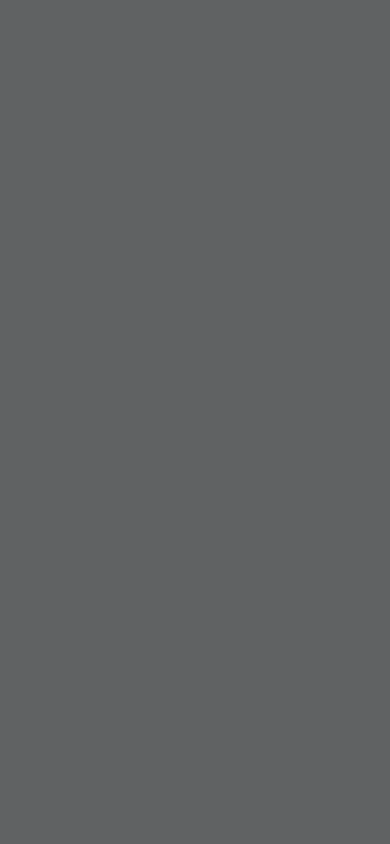
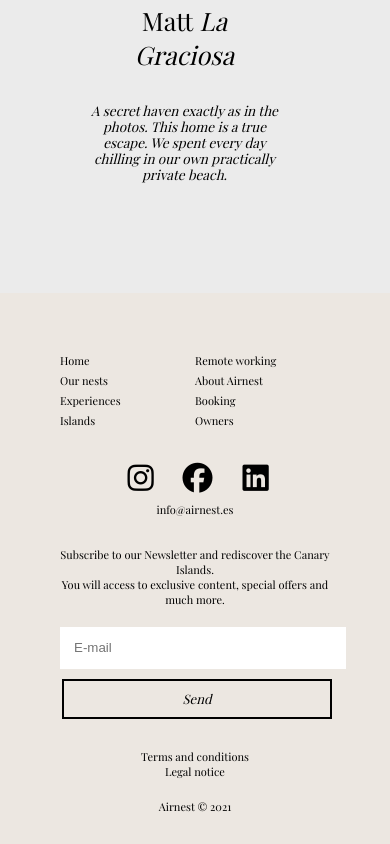
Before and after one commit to olmoscodes/Airnest, an Angular app: page / in a window 390 px wide. Shown: the part 7920-8764 px from the top of the page. Before the commit the page ends 844 px from the top, so only its background shows below. Built offline with nearby package versions, Linux system fonts and the light colour scheme; a web font is replaced by a local one.

Commit message:
adding 404 error page and modifying footer y navbar

```diff
--- a/src/app/app-routing.module.ts
+++ b/src/app/app-routing.module.ts
@@ -10,6 +10,7 @@ import { OwnersComponent } from './body/owners/owners.component';
 import { RemoteWorkingComponent } from './body/remote-working/remote-working.component';
 
 const routes: Routes = [
+  { path: '', component: HomeComponent },
   { path: 'home', component: HomeComponent },
   { path: 'our-nests', component: OurNestsComponent },
   { path: 'experiences', component: ExperiencesComponent },
@@ -17,11 +18,11 @@ const routes: Routes = [
   { path: 'remote-working', component: RemoteWorkingComponent },
   { path: 'about', component: AboutAirnestComponent },
   { path: 'owners', component: OwnersComponent },
-  { path: '404', component: NotFoundComponent },
+  { path: '**', component: NotFoundComponent },
 ];
 
 @NgModule({
-  imports: [RouterModule.forRoot(routes)],
+  imports: [RouterModule.forRoot(routes, {scrollPositionRestoration: 'enabled'})],
   exports: [RouterModule]
 })
 export class AppRoutingModule { }
--- a/src/app/app.component.html
+++ b/src/app/app.component.html
@@ -1,3 +1,3 @@
 <app-navbar></app-navbar>
 <router-outlet></router-outlet>
-<!-- <app-footer></app-footer> -->
+<app-footer></app-footer>
--- a/src/app/footer/footer.component.html
+++ b/src/app/footer/footer.component.html
@@ -3,16 +3,16 @@
         <div class="f-left">
             <div class="links-box">
                 <div class="links">
-                    <a href="https://dev.airnest.es/home/">Home</a>
-                    <a href="https://dev.airnest.es/our-nests/">Our nests</a>
-                    <a href="https://dev.airnest.es/experiences/">Experiences</a>
-                    <a href="https://dev.airnest.es/islands/">Islands</a>
+                    <a routerLink="/home">Home</a>
+                    <a routerLink="/our-nests">Our nests</a>
+                    <a routerLink="/experiences">Experiences</a>
+                    <a routerLink="/islands">Islands</a>
                 </div>
                 <div class="links">
-                    <a href="https://dev.airnest.es/remote-working/">Remote working</a>
-                    <a href="https://dev.airnest.es/about/">About Airnest</a>
-                    <a href="https://dev.airnest.es/booking/">Booking</a>
-                    <a href="https://dev.airnest.es/owners/">Owners</a>
+                    <a routerLink="/remote-working">Remote working</a>
+                    <a routerLink="/about">About Airnest</a>
+                    <a routerLink="/booking">Booking</a>
+                    <a routerLink="/owners">Owners</a>
                 </div>
             </div>
             <div class="rrss">
--- a/src/app/navbar/navbar.component.html
+++ b/src/app/navbar/navbar.component.html
@@ -20,7 +20,6 @@
                 <a class="nav-button" routerLink="/about" >About Airnest</a>
                 <a class="nav-button" routerLink="/owners" >Owners</a>
             </div>
-            <div class="nav-right"></div>
         </div>
         <div class="hamburger-buttons">
             <div id="ham-close"></div>
@@ -51,7 +50,6 @@
                 <a class="nav-button" routerLink="/about" >About Airnest</a>
                 <a class="nav-button" routerLink="/owners" >Owners</a>
             </div>
-            <div class="nav-right"></div>
         </div>
         <div class="hamburger-buttons">
             <div class="hamburger-buttons-line"></div>
--- a/src/styles.css
+++ b/src/styles.css
@@ -84,7 +84,7 @@ a:active .header-content {
         display: flex;
         justify-content: center;
         align-items: center;
-        width: 100vw;
+        width: calc(100vw - 60px - 60px);
         padding: 60px 60px 30px 60px;
         height: auto !important;
         background-color: #ECE7E1;
@@ -210,7 +210,7 @@ a:active .header-content {
         display: flex;
         justify-content: center;
         align-items: center;
-        width: 100vw;
+        width: calc(100vw - 60px - 60px);
         padding: 60px;
         height: auto !important;
         background-color: #ECE7E1;
@@ -419,7 +419,7 @@ a:active .header-content {
     iframe {
         width: 100vw;
         height: 100vh;
-        position: fixed;
+        position: relative;
         top: 0;
         left: 0;
     }
@@ -536,7 +536,7 @@ a:active .header-content {
     iframe {
         width: 100vw;
         height: 100vh;
-        position: fixed;
+        position: relative;
         top: 0;
         left: 0;
     }
@@ -671,7 +671,7 @@ main {
 
 .airnest-content {
     margin: 0px !important;
-    height: 100vh;
+    /* height: 100vh; */
 }
 
 @media (max-width: 700px) {
@@ -865,7 +865,7 @@ body {
 .header nav .nav-left {
     display: flex;
     justify-content: flex-start;
-    width: 65%;
+    width: auto;
     align-items: center;
     padding-left: 10px;
 }
```
Also changed, not shown: firebase.json (added), 1 other file (tests, documents, lock files or other folders).
